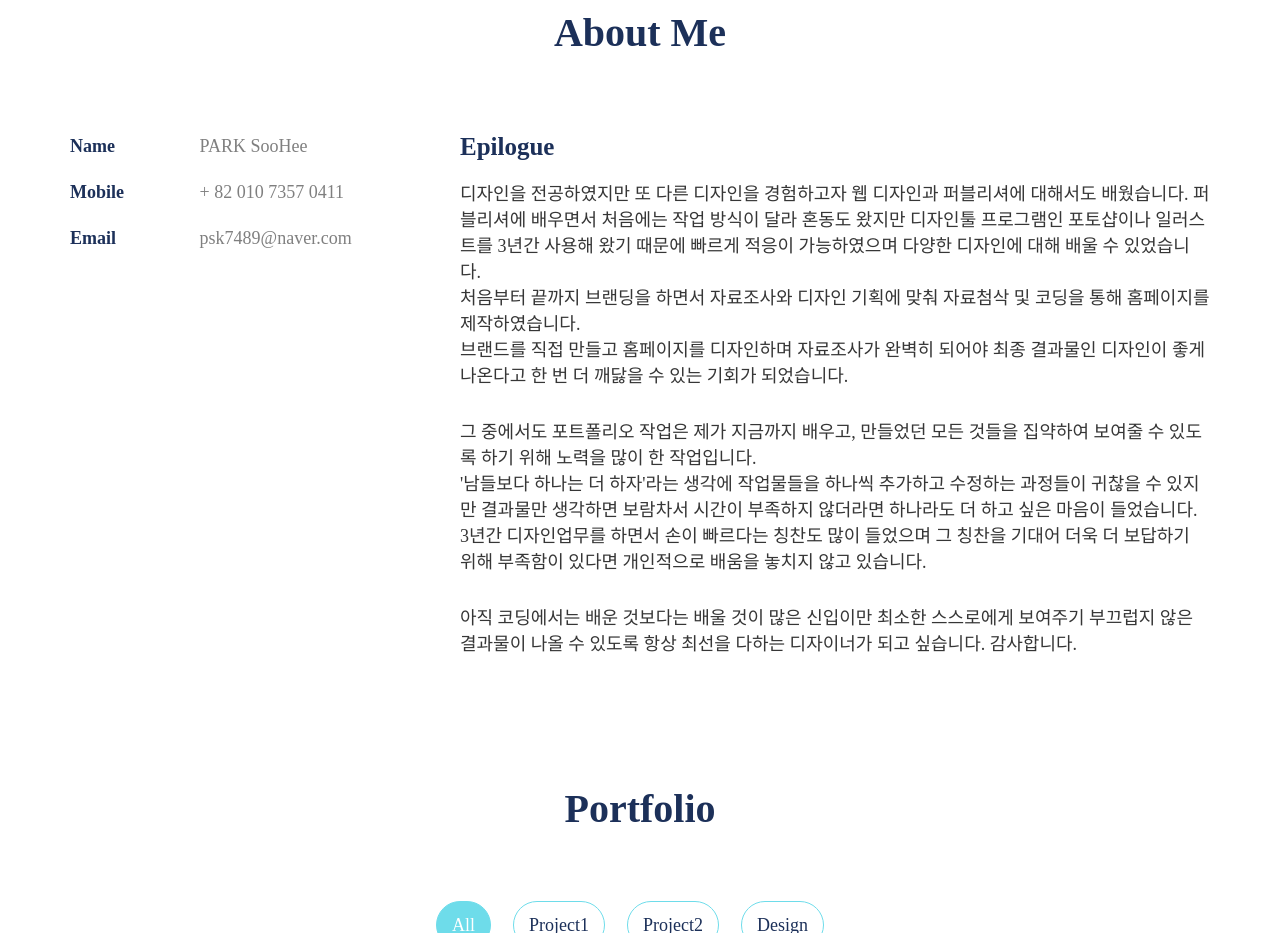
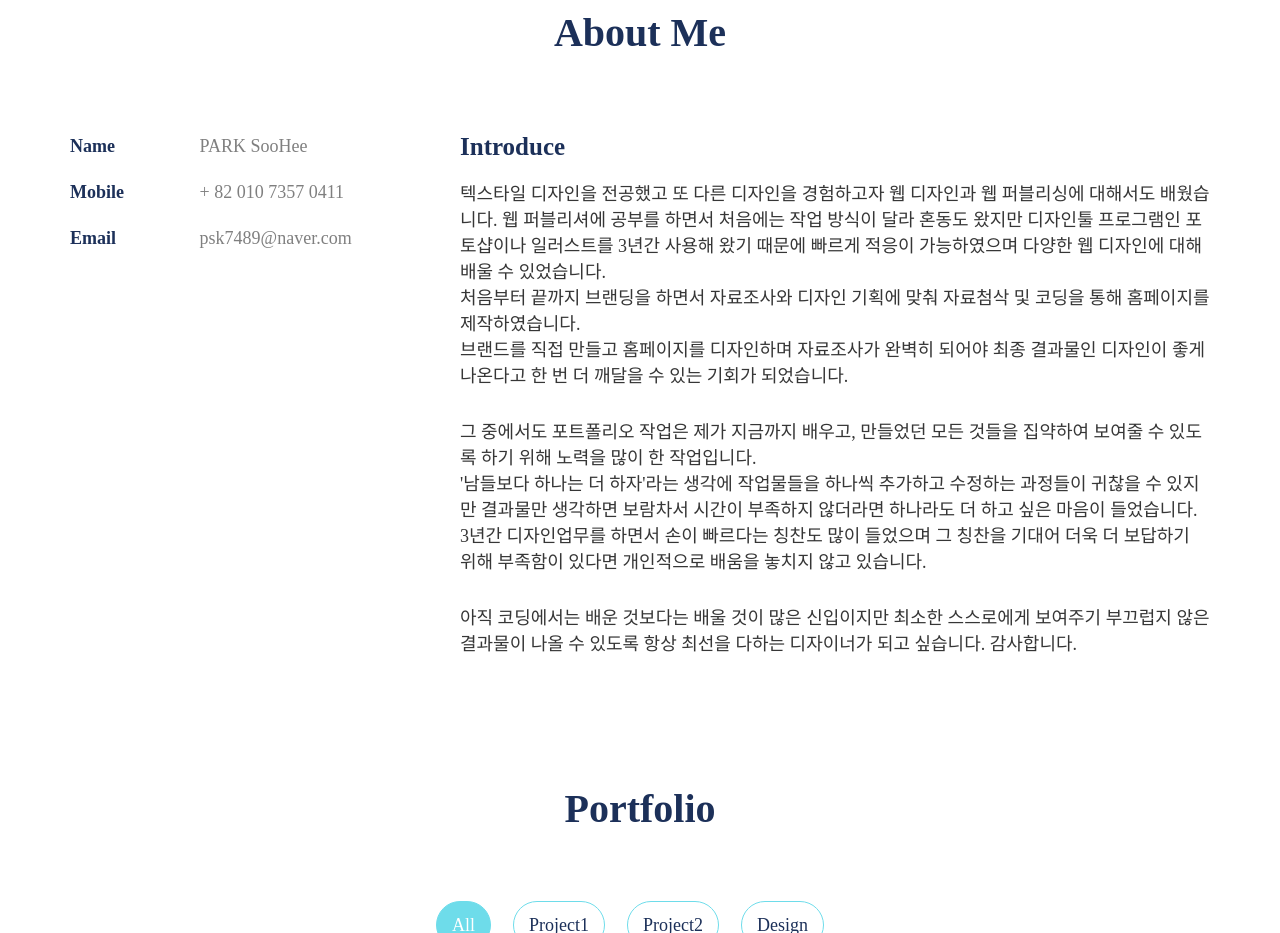
Before and after one commit to parksoohee/portfolio, a plain HTML site: page index.html in a window 1280 px wide. Shown: the part 897-1830 px from the top of the page. Drawn offline with nearby package versions, Linux system fonts and the light colour scheme; a script that the page names is missing; files whose address does not match are found by name; a web font is replaced by a local one.

Commit message:
Add files via upload

```diff
--- a/index.html
+++ b/index.html
@@ -121,9 +121,9 @@
 						</ul>
 					</div>
 					<div class="col-md-8">
-						<h2>Epilogue</h2>
+						<h2>Introduce</h2>
 						<p>
-							디자인을 전공하였지만 또 다른 디자인을 경험하고자 웹 디자인과 퍼블리셔에 대해서도 배웠습니다. 퍼블리셔에 배우면서 처음에는 작업 방식이 달라 혼동도 왔지만 디자인툴 프로그램인 포토샵이나 일러스트를 3년간 사용해 왔기 때문에 빠르게 적응이 가능하였으며 다양한 디자인에 대해 배울 수 있었습니다.<br>처음부터 끝까지 브랜딩을 하면서 자료조사와 디자인 기획에 맞춰 자료첨삭 및 코딩을 통해 홈페이지를 제작하였습니다.<br>브랜드를 직접 만들고 홈페이지를 디자인하며 자료조사가 완벽히 되어야 최종 결과물인 디자인이 좋게 나온다고 한 번 더 깨닳을 수 있는 기회가 되었습니다.
+							텍스타일 디자인을 전공했고 또 다른 디자인을 경험하고자 웹 디자인과 웹 퍼블리싱에 대해서도 배웠습니다. 웹 퍼블리셔에 공부를 하면서 처음에는 작업 방식이 달라 혼동도 왔지만 디자인툴 프로그램인 포토샵이나 일러스트를 3년간 사용해 왔기 때문에 빠르게 적응이 가능하였으며 다양한 웹 디자인에 대해 배울 수 있었습니다.<br>처음부터 끝까지 브랜딩을 하면서 자료조사와 디자인 기획에 맞춰 자료첨삭 및 코딩을 통해 홈페이지를 제작하였습니다.<br>브랜드를 직접 만들고 홈페이지를 디자인하며 자료조사가 완벽히 되어야 최종 결과물인 디자인이 좋게 나온다고 한 번 더 깨달을 수 있는 기회가 되었습니다.
 						</p>
 						<p>
 							그 중에서도 포트폴리오 작업은 제가 지금까지 배우고, 만들었던 모든 것들을 집약하여 보여줄 수 있도록 하기 위해 노력을 많이 한 작업입니다.<br>
@@ -131,7 +131,7 @@
 							3년간 디자인업무를 하면서 손이 빠르다는 칭찬도 많이 들었으며 그 칭찬을 기대어 더욱 더 보답하기 위해 부족함이 있다면 개인적으로 배움을 놓치지 않고 있습니다.
 						</p>
 						<p>
-							아직 코딩에서는 배운 것보다는 배울 것이 많은 신입이만 최소한 스스로에게 보여주기 부끄럽지 않은 결과물이 나올 수 있도록 항상 최선을 다하는 디자이너가 되고 싶습니다.
+							아직 코딩에서는 배운 것보다는 배울 것이 많은 신입이지만 최소한 스스로에게 보여주기 부끄럽지 않은 결과물이 나올 수 있도록 항상 최선을 다하는 디자이너가 되고 싶습니다.
 							감사합니다.
 						</p>
 					</div>
@@ -204,7 +204,7 @@
 								<p class="work_uptitle">Textile Design</p>
 								<h3 class="work_title_3">Textile Pattern Design</h3>
 								<p class="work_nar">
-									Flower, 지문, 캐릭터, 동물 등등 여러 스타일의 텍스타일 패턴을 제작하였습니다.
+									Flower, 스트라이프, 캐릭터, 동물 등등 여러 스타일의 텍스타일 패턴을 타블렛으로 직접 그려서 디자인하였습니다.
 								</p>
 								<div class="btn_box">
 									<a class="work_sub_title_3" href="https://parksoohee.github.io/Textile_E-Book1/" target="_blank">Design Book1</a>
```
